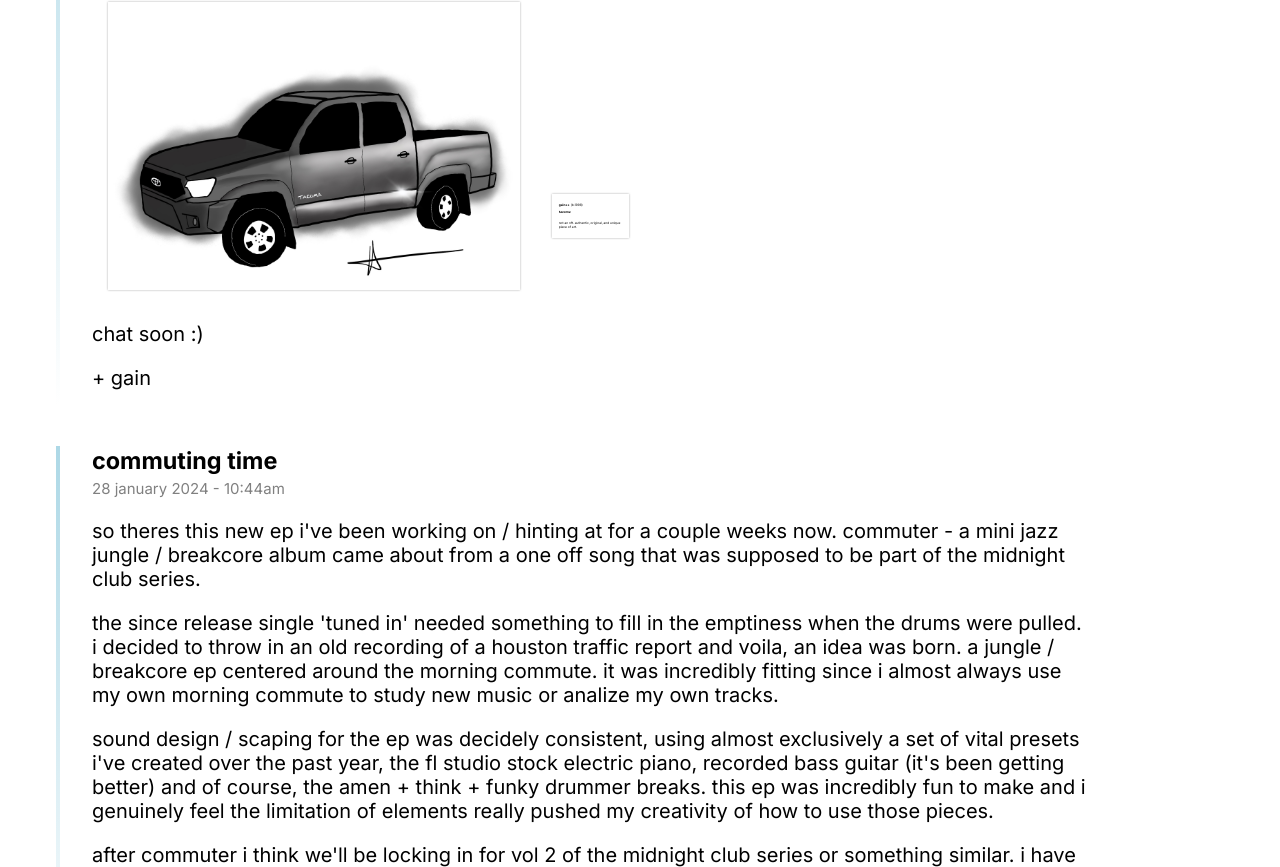
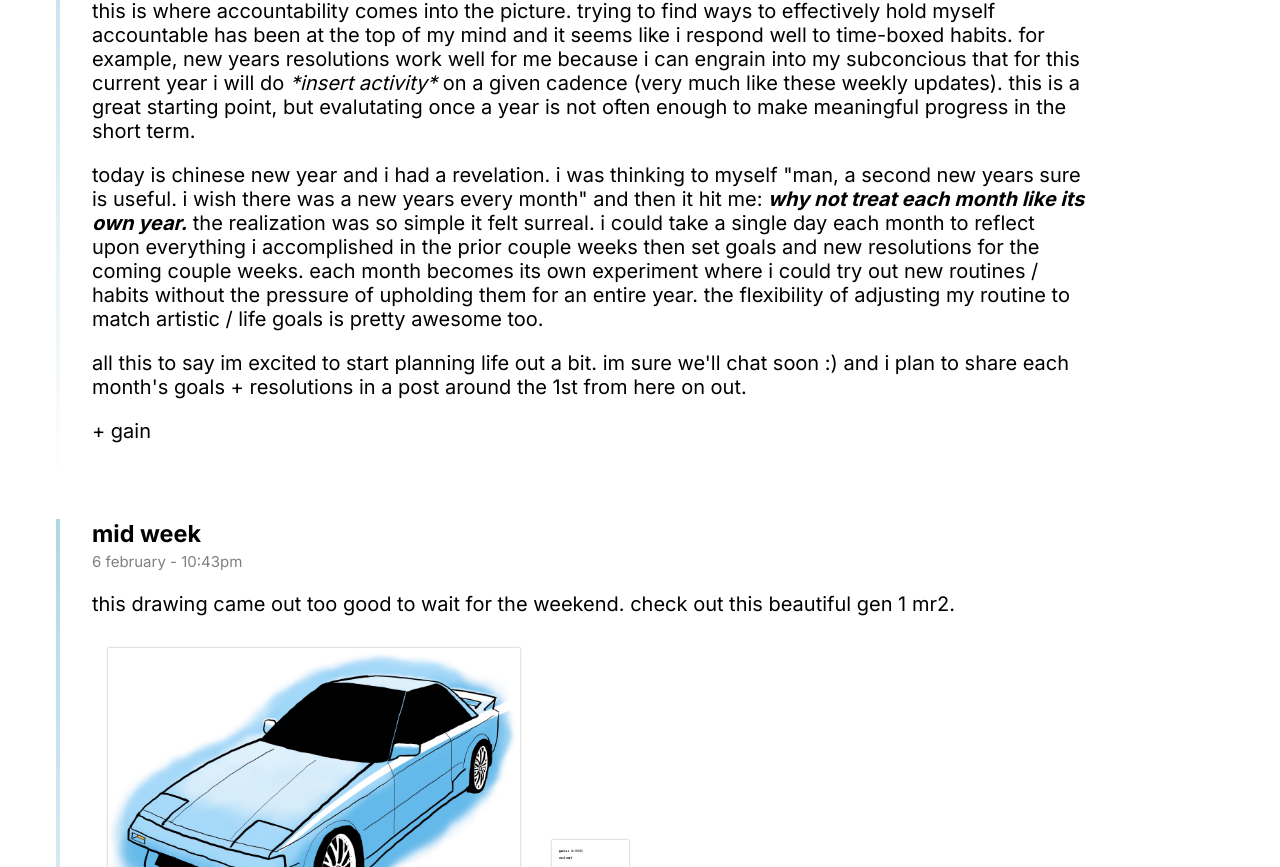
Before and after one commit to hharris56/gain.online, a Next.js app: page /landing in a window 1280 px wide. Shown: the part 713-1580 px from the top of the page. Built offline with nearby package versions, Linux system fonts and the light colour scheme.

Commit message:
midweek + end of week updates

```diff
--- a/src/app/landing/posts/posts.tsx
+++ b/src/app/landing/posts/posts.tsx
@@ -10,6 +10,8 @@ export default function Posts(){
     var [expanded, setExpanded] = useState(false)
 
     var posts = [
+        <Feb10 key="2/10"/>,
+        <Feb6 key="2/4"/>,
         <Feb4 key="2/4"/>,
         <Jan28pt2 key="1/28-2"/>,
         <Jan28 key="1/28"/>,
@@ -36,11 +38,46 @@ export default function Posts(){
     )
 }
 
+function Feb10(){
+    return (
+        <BlogPost title="living life, one month at a time" date="10 february - 2:30pm">
+            i've been thinking a lot about accountability recently. it feels like my entire life (up to fairly recently) i have been running from accountability, sometimes even unknowingly. i'm not a very forward thinking person - i revel in the now, trying to enjoy each moment as much as possible. this approach to life has been fine so far. it has allowed me to leave each phase of my life feeling like i truly did enjoy it to the best of my capability, but now that im in the longest, and dare i say most impactful, phase of life i have been unsatisfied with my ability to achieve goals in both the short and long term.
+            <Break/>
+            this is where accountability comes into the picture. trying to find ways to effectively hold myself accountable has been at the top of my mind and it seems like i respond well to time-boxed habits. for example, new years resolutions work well for me because i can engrain into my subconcious that for this current year i will do <i>*insert activity*</i> on a given cadence (very much like these weekly updates). this is a great starting point, but evalutating once a year is not often enough to make meaningful progress in the short term.
+            <Break/>
+            today is chinese new year and i had a revelation. i was thinking to myself "man, a second new years sure is useful. i wish there was a new years every month" and then it hit me: <b><i>why not treat each month like its own year.</i></b> the realization was so simple it felt surreal. i could take a single day each month to reflect upon everything i accomplished in the prior couple weeks then set goals and new resolutions for the coming couple weeks. each month becomes its own experiment where i could try out new routines / habits without the pressure of upholding them for an entire year. the flexibility of adjusting my routine to match artistic / life goals is pretty awesome too.
+            <Break/>
+            all this to say im excited to start planning life out a bit. im sure we'll chat soon :) and i plan to share each month's goals + resolutions in a post around the 1st from here on out.
+            <Break/>
+            + gain
+            <Break/>
+        </BlogPost>
+    )
+}
+
+function Feb6(){
+    const img = [getFromMasterDict("cars!", "mr2 mk1")]
+
+    return (
+        <BlogPost title="mid week" date="6 february - 10:43pm">
+            this drawing came out too good to wait for the weekend. check out this beautiful gen 1 mr2.
+            <Gallery images={img} collectionName="cars!"/>
+            i modified the colors a bit bc the original grey was too boring and the blue looks <b>fantastic.</b> maybe i'll have another drawing before the weekend... we'll see about that.
+            <Break/>
+            on a music related note my friend invited me to a discord server he created. the plan right now is to post a song per week (perfect with my current schedule) and then talk about the process used / any creative decisions along the way. pretty excited for that since it's been a long time since i've had friends invested in music - miss u noPress!
+            <Break/>
+            anyways, i'll be back this weekend with a usual update. promise that eventually i'll get to filling out the audio tab. chat soon :)
+            <Break/>
+            + gain
+        </BlogPost>
+    )
+}
+
 function Feb4(){
     const img = [getFromMasterDict("cars!", "tacoma")]
 
     return (
-        <BlogPost title="" date="4 february - 9:18pm">
+        <BlogPost title="second thoughts" date="4 february - 9:18pm">
             {/* there's a lot about my personal life i don't really want to dive into in this blog, but one thing i think i should be transparent about (in hopes that it may help someone else down the line) is my relationship with substance abuse. i have what some may call an 'addictive personality'. from my perspective this manifests as a desire to have fun <i>all</i> the time, even when i know that i shouldn't. in recent years i have outgrown a lot of these habits and learned when and how to say no, but what's been bothering me the most lately is just how often i find myself thinking about it - to be clear here im talking about weed. this incessant thought that lingers after smoking has me seriously doubting if i will ever be able to have a normal relationship with weed. */}
             i wrote some long winded post about personal things going on in my life but commented it out because i don't think im comfortable sharing those thoughts yet. for now i leave you with this drawing of my friends tacoma, the <a href="https://soundcloud.com/gain_online/sets/commuter">offical release link</a> of my new ep, and a quote i really needed to reread.
             <Break/>
--- a/src/models/artMasterList.tsx
+++ b/src/models/artMasterList.tsx
@@ -1,5 +1,6 @@
 const ArtMasterList: any = {
     "cars!": [
+        "./cars/mr2 mk1.jpg",
         "./cars/tacoma.jpg",
         "./cars/mr2.jpg",
         "./cars/ae86.jpg",
```
Also changed, not shown: public/art/cars/mr2 mk1.jpg (added).
